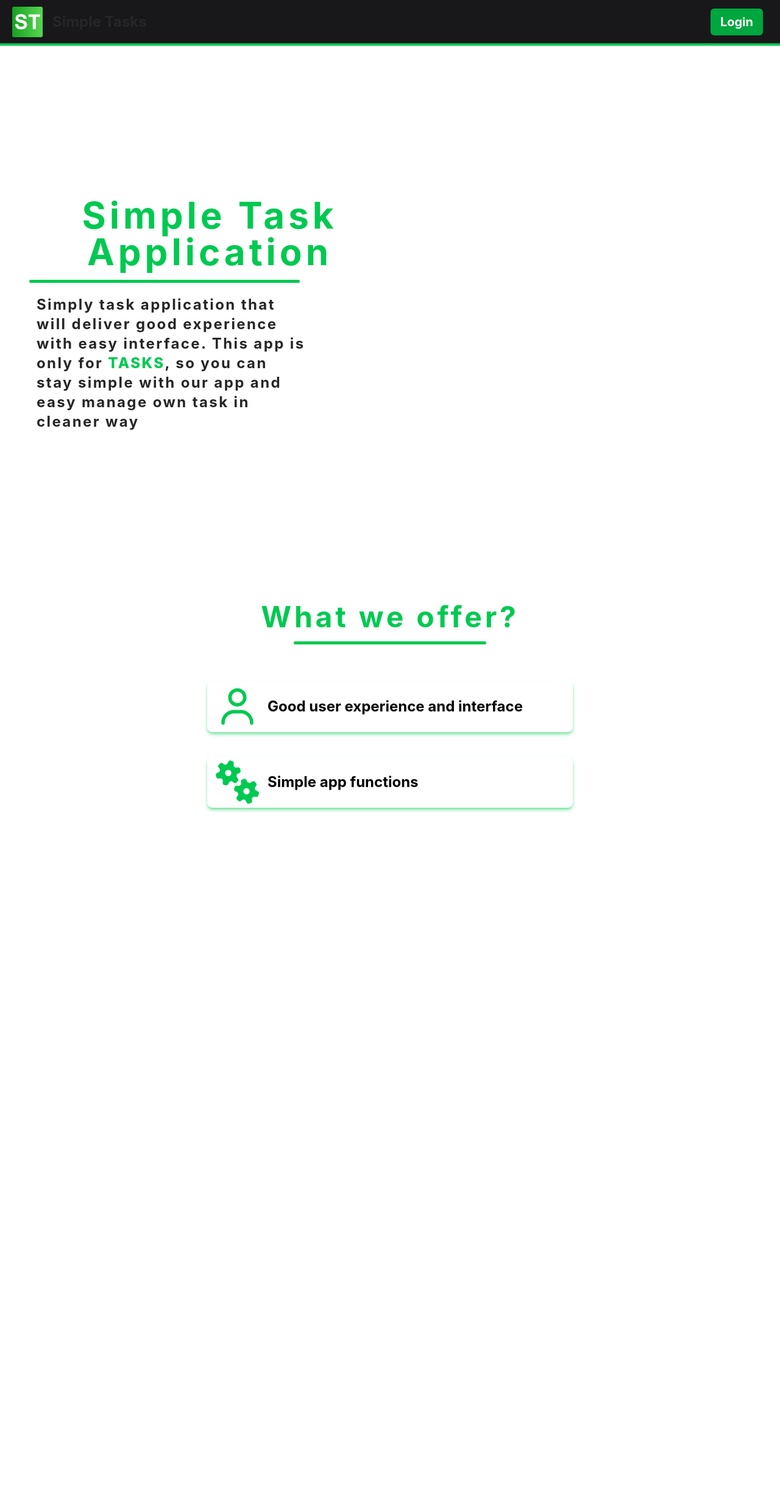
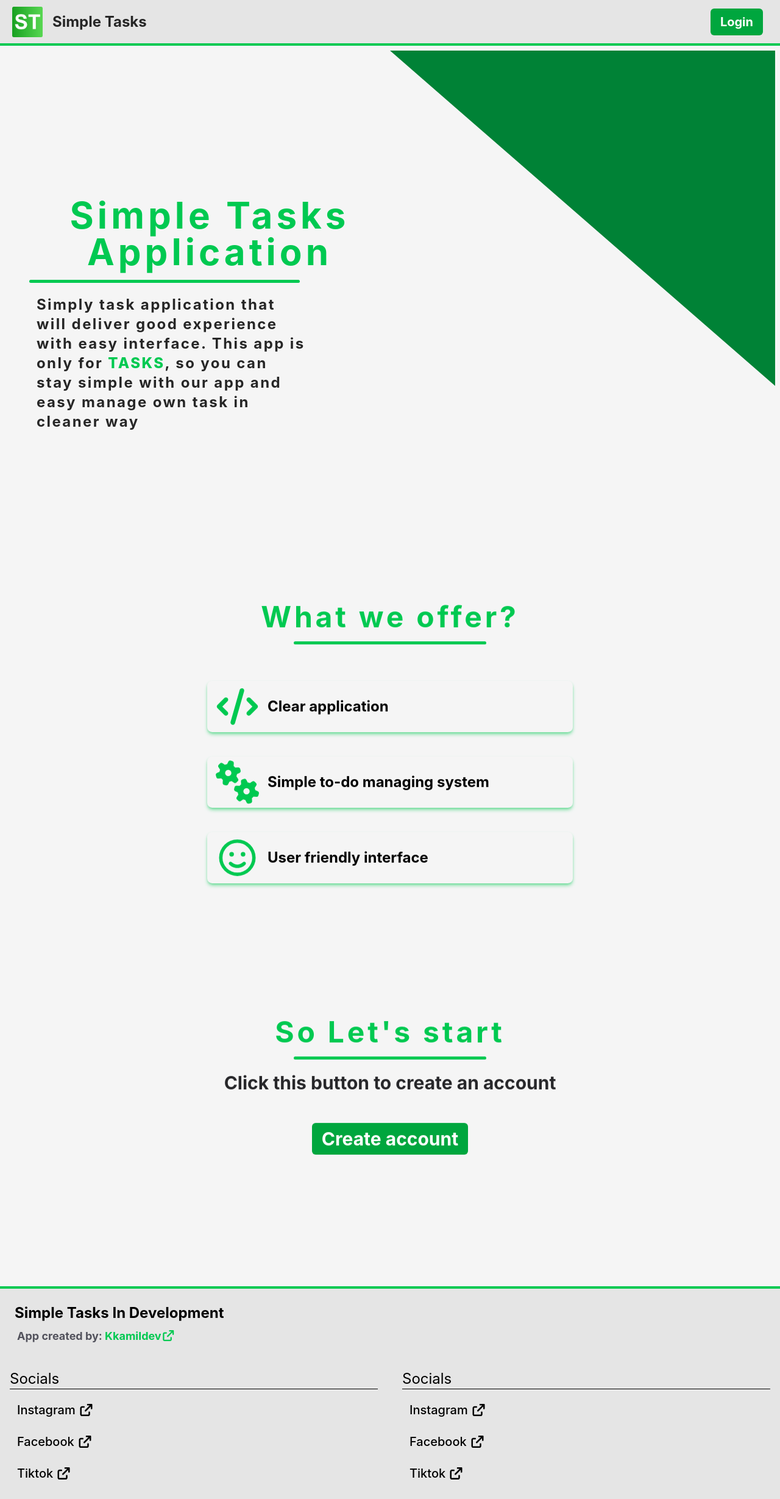
Before and after one commit to kkamildev/simple-tasks, a React (Vite) app in the folder app/: page / in a window 1280 px wide. Shown: the whole page at 61% size. Before the commit the page ends 1333 px from the top, so only its background shows below. Built offline with nearby package versions, Linux system fonts and the light colour scheme.

Commit message:
almost created landing page

```diff
--- a/app/src/Pages/LandingPage.tsx
+++ b/app/src/Pages/LandingPage.tsx
@@ -2,8 +2,8 @@ import type { FC } from "react";
 import { ScrollResponsibleBlock, ScrollShowBlock } from "../Utils/Components/Blocks";
 import { BaseSeparator } from "../Utils/Components/Separators";
 import { FontAwesomeIcon } from "@fortawesome/react-fontawesome";
-import { faGears } from "@fortawesome/free-solid-svg-icons";
-import { faUser } from "@fortawesome/free-regular-svg-icons";
+import { faArrowUpRightFromSquare, faCode, faGears } from "@fortawesome/free-solid-svg-icons";
+import { faSmile} from "@fortawesome/free-regular-svg-icons";
 
 type Props = {
 
@@ -12,8 +12,8 @@ type Props = {
 const LandingPage : FC<Props> = ({}) => {
     return (
         <>
-            <ScrollResponsibleBlock style="fixed transition-all duration-500 ease-in-out left-0 right-0" upStyle="top-0" downStyle="top-[-75px]">
-                <nav className="border-b-4 border-green-500 p-2 flex justify-between h-18.75 bg-zinc-900">
+            <ScrollResponsibleBlock style="fixed transition-all duration-500 ease-in-out left-0 right-0 z-20" upStyle="top-0" downStyle="top-[-75px]">
+                <nav className="border-b-4 border-green-500 p-2 flex justify-between h-18.75 dark:bg-zinc-900 bg-neutral-200">
                     <section className="flex items-center gap-x-4 ml-3">
                         <img src="/favicon.png" alt="app logo" className="w-[50px]" />
                         <h1 className="font-bold dark:text-white text-neutral-800 text-2xl">Simple Tasks</h1>
@@ -23,11 +23,16 @@ const LandingPage : FC<Props> = ({}) => {
                     </section>
                 </nav>
             </ScrollResponsibleBlock>
-            <main className="mt-18.75 p-2 min-h-screen">
-                <div className="h-50"></div>
-                <header className="flex flex-col lg:flex-row lg:justify-between justify-start lg:p-10 p-2 pt-10 items-center">
+            <div className="bg-neutral-100 dark:bg-inherit! w-full h-18.75"></div>
+
+
+            <main className="p-2 min-h-screen bg-neutral-100 dark:bg-inherit!">
+                <div className="h-50 relative">
+                    <div className="w-[50%] h-137.5 bg-green-700 [clip-path:polygon(100%_0%,100%_100%,0%_0%)] z-0 absolute top-0 right-0"></div>
+                </div>
+                <header className="flex flex-col lg:flex-row lg:justify-between justify-start lg:p-10 p-2 pt-10 items-center z-10 relative">
                     <section className="flex lg:items-start items-center flex-col flex-1">
-                        <h1 className="font-bold text-green-500 text-4xl lg:text-6xl tracking-widest text-center">Simple Task Application</h1>
+                        <h1 className="font-bold text-green-500 text-4xl lg:text-6xl tracking-widest text-center">Simple Tasks Application</h1>
                         <BaseSeparator style="dark:bg-green-500! bg-green-500! mt-4 w-[75%] rounded-md"/>
                         <p className="dark:text-zinc-200 text-neutral-800 my-5 ml-3 w-[75%] font-bold lg:text-2xl text-lg tracking-widest">
                             Simply task application that will deliver good experience with easy interface. This app is only for <span className="text-green-500 font-extrabold">TASKS</span>,
@@ -45,17 +50,57 @@ const LandingPage : FC<Props> = ({}) => {
                         <BaseSeparator style="dark:bg-green-500! bg-green-500! mt-4 lg:w-[25%] w-[75%] rounded-md"/>
                     </section>
                     <section className="flex flex-col gap-y-10 items-center mt-15 text-center">
-                        <div className="p-3 rounded-lg shadow-md shadow-green-500/50 flex gap-3 flex-col lg:flex-row items-center lg:w-150 w-80">
-                            <FontAwesomeIcon icon={faUser} className="text-6xl text-green-500"/>
-                            <h2 className="font-bold text-2xl">Good user experience and interface</h2>
+                        <div className="p-3 rounded-lg shadow-md shadow-green-500/50 flex gap-3 flex-col lg:flex-row items-center lg:w-150 w-80 hover:scale-105 transition-transform duration-200 ease-in-out">
+                            <FontAwesomeIcon icon={faCode} className="text-6xl text-green-500"/>
+                            <h2 className="font-bold text-2xl">Clear application</h2>
                         </div>
-                        <div className="p-3 rounded-lg shadow-md shadow-green-500/50 flex gap-3 flex-col lg:flex-row items-center lg:w-150 w-80">
+                        <div className="p-3 rounded-lg shadow-md shadow-green-500/50 flex gap-3 flex-col lg:flex-row items-center lg:w-150 w-80 hover:scale-105 transition-transform duration-200 ease-in-out">
                             <FontAwesomeIcon icon={faGears} className="text-6xl text-green-500"/>
-                            <h2 className="font-bold text-2xl">Simple app functions</h2>
+                            <h2 className="font-bold text-2xl">Simple to-do managing system</h2>
+                        </div>
+                        <div className="p-3 rounded-lg shadow-md shadow-green-500/50 flex gap-3 flex-col lg:flex-row items-center lg:w-150 w-80 hover:scale-105 transition-transform duration-200 ease-in-out">
+                            <FontAwesomeIcon icon={faSmile} className="text-6xl text-green-500"/>
+                            <h2 className="font-bold text-2xl">User friendly interface</h2>
                         </div>
                     </section>
                 </ScrollShowBlock>
+                <div className="h-50"></div>
+                <ScrollShowBlock>
+                    <section className="my-5 flex flex-col items-center">
+                        <h1 className="font-bold text-green-500 text-4xl lg:text-5xl tracking-widest text-center">So Let's start</h1>
+                        <BaseSeparator style="dark:bg-green-500! bg-green-500! mt-4 lg:w-[25%] w-[75%] rounded-md"/>
+                        <h2 className="font-bold dark:text-white text-zinc-800 text-2xl lg:text-3xl text-center mt-5">Click this button to create an account</h2>
+                    </section>
+                    <section className="flex flex-col gap-y-10 items-center mt-10 text-center">
+                        <button className="btn btn-show bg-green-600 hover:bg-green-500 lg:text-3xl! text-2xl!">Create account</button>
+                    </section>
+                </ScrollShowBlock>
+                <div className="h-50"></div>
             </main>
+            <footer className="border-t-4 border-t-green-500 p-4 dark:bg-zinc-900 bg-neutral-200">
+                <h1 className="dark:text-white text-black font-bold text-2xl lg:text-start text-center p-2">Simple Tasks In Development</h1>
+                <p className="text-zinc-600 font-bold text-lg lg:text-start text-center ml-3">App created by: <a className="text-green-500" href="https://github.com/kkamildev" target="_blank">Kkamildev<FontAwesomeIcon icon={faArrowUpRightFromSquare}/></a></p>
+                <section className="flex lg:flex-row flex-col justify-start gap-x-10 mt-10">
+                    <div className="text-2xl dark:text-white text-black flex-1">
+                        <h2>Socials</h2>
+                        <BaseSeparator style="w-full h-[1px]"/>
+                        <div className="flex flex-col mt-2">
+                            <a href="https://instagram.com" target="_blank" className="btn p-3! m-0! dark:hover:bg-zinc-100/5 hover:bg-zinc-800/5 font-medium! dark:text-white! text-black! rounded-none!">Instagram <FontAwesomeIcon icon={faArrowUpRightFromSquare}/></a>
+                            <a href="https://facebook.com" target="_blank" className="btn p-3! m-0! dark:hover:bg-zinc-100/5 hover:bg-zinc-800/5 font-medium! dark:text-white! text-black! rounded-none!">Facebook <FontAwesomeIcon icon={faArrowUpRightFromSquare}/></a>
+                            <a href="https://tiktok.com" target="_blank" className="btn p-3! m-0! dark:hover:bg-zinc-100/5 hover:bg-zinc-800/5 font-medium! dark:text-white! text-black! rounded-none!">Tiktok <FontAwesomeIcon icon={faArrowUpRightFromSquare}/></a>
+                        </div>
+                    </div>
+                    <div className="text-2xl dark:text-white text-black flex-1">
+                        <h2>Socials</h2>
+                        <BaseSeparator style="w-full h-[1px]"/>
+                        <div className="flex flex-col mt-2">
+                            <a href="https://instagram.com" target="_blank" className="btn p-3! m-0! dark:hover:bg-zinc-100/5 hover:bg-zinc-800/5 font-medium! dark:text-white! text-black! rounded-none!">Instagram <FontAwesomeIcon icon={faArrowUpRightFromSquare}/></a>
+                            <a href="https://facebook.com" target="_blank" className="btn p-3! m-0! dark:hover:bg-zinc-100/5 hover:bg-zinc-800/5 font-medium! dark:text-white! text-black! rounded-none!">Facebook <FontAwesomeIcon icon={faArrowUpRightFromSquare}/></a>
+                            <a href="https://tiktok.com" target="_blank" className="btn p-3! m-0! dark:hover:bg-zinc-100/5 hover:bg-zinc-800/5 font-medium! dark:text-white! text-black! rounded-none!">Tiktok <FontAwesomeIcon icon={faArrowUpRightFromSquare}/></a>
+                        </div>
+                    </div>
+                </section>
+            </footer>
 
 
         </>
```
